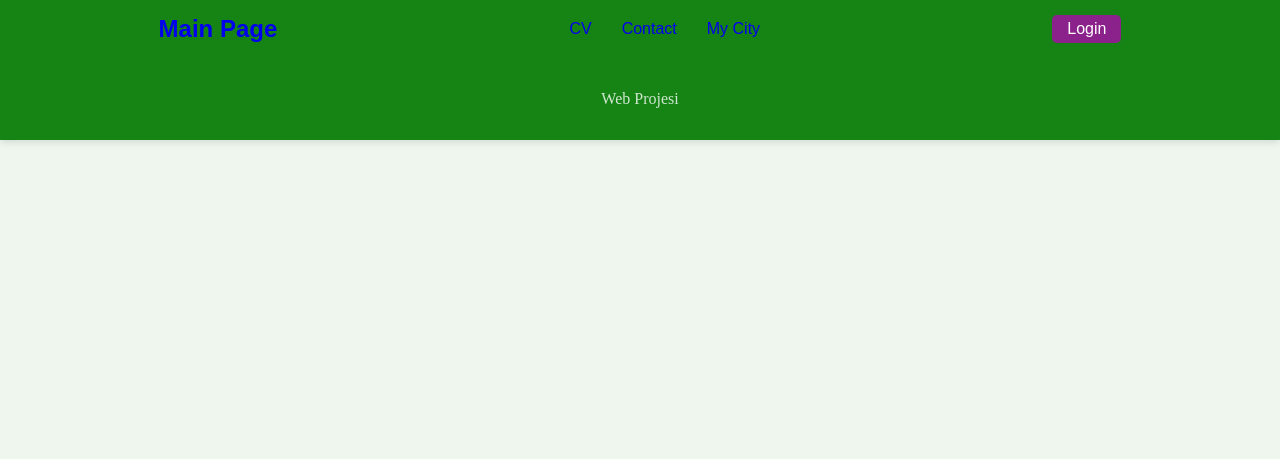
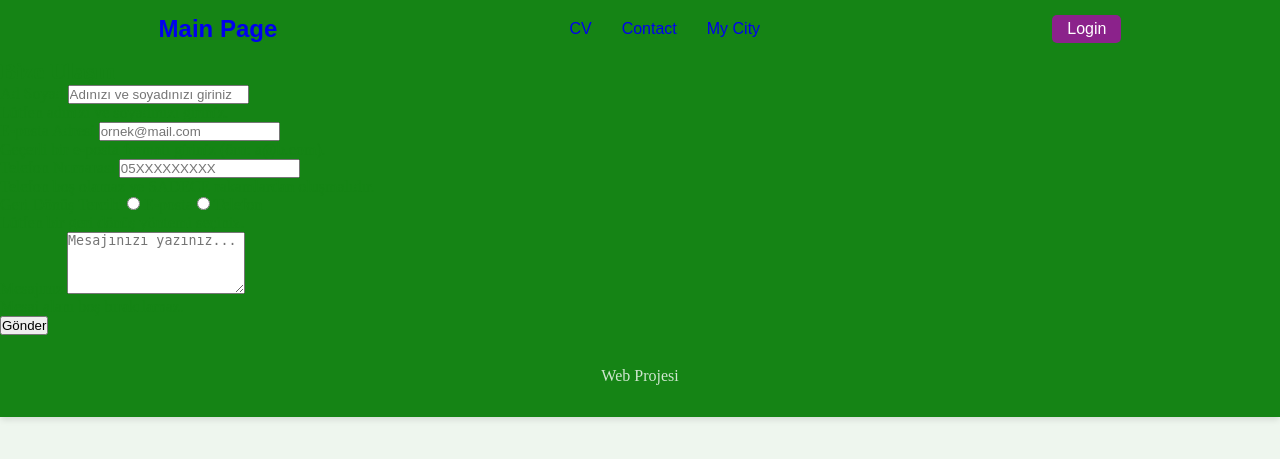
Before and after one commit to yss-1610/web-project, a PHP site: page /contact.html in a window 1280 px wide. Shown: the top 459 px of the page. Run offline with PHP 8.4, Linux system fonts and the light colour scheme.

Commit message:
contact sayfası eklendi

```diff
--- a/contact.html
+++ b/contact.html
@@ -20,9 +20,37 @@
         </nav>
 
     <main>
-        <article>
 
-        </article>
+    <h2>Bize Ulaşın</h2>
+
+    <form id="contactForm">
+
+        <label for="fullName">Ad Soyad</label>
+        <input type="text" id="fullName" placeholder="Adınızı ve soyadınızı giriniz">
+        <div class="error-message" id="err-fullName">Lütfen adınızı ve soyadınızı giriniz.</div>
+
+        <label for="email">E-posta Adresi</label>
+        <input type="email" id="email" placeholder="ornek@mail.com">
+        <div class="error-message" id="err-email">Geçerli bir e-posta formatı giriniz (örn: a@b.com).</div>
+
+        <label for="phone">Telefon Numarası</label>
+        <input type="tel" id="phone" placeholder="05XXXXXXXXX">
+        <div class="error-message" id="err-phone">Telefon boş olamaz ve SADECE rakamlardan oluşmalıdır.</div>
+
+
+        <label>Geri Dönüş Tercihi</label>
+        <input type="radio" id="prefEmail" name="contactPref" value="E-posta">
+        <label for="prefEmail">E-posta</label>
+        <input type="radio" id="prefPhone" name="contactPref" value="Telefon">
+        <label for="prefPhone">Telefon</label>
+        <div class="error-message" id="err-pref">Lütfen bir geri dönüş yöntemi seçiniz.</div>
+
+        <label for="message">Mesajınız</label>
+        <textarea id="message" rows="4" placeholder="Mesajınızı yazınız..."></textarea>
+        <div class="error-message" id="err-message">Mesaj alanı boş bırakılamaz.</div>
+        <button type="submit">Gönder</button>
+    </form>
+</div>
     </main>
 
     <div class="footer">
--- a/mycity.html
+++ b/mycity.html
@@ -21,7 +21,8 @@
     </header>
 
     <main >
-        <article class="main-post">
+        <article class="main-post" >
+            <h1>Trabzon</h1>
             <blockquote>
                     Trabzon, Türkiye'nin Doğu Karadeniz Bölgesinde yer alrken aynı zamanda Karadeniz'e kıyısı bulunur.
                 Bölgenin coğrafi yapısından kaynaklı yüksek yağış oranına sahiptir. Günümüzde bölgede Samsun'dan sonra ikinci en büyük kenttir .
--- a/style.css
+++ b/style.css
@@ -12,14 +12,16 @@
     width: 100%;
     box-shadow: 0 4px 6px -1px rgba(0, 0, 0, 0.1);
 }
-h1,h2,h3{
-    font-size: larger;
+h1{
+    font-family: Georgia, 'Times New Roman', Times, serif;
+    font-size: x-large;
     margin: 1%;
 }
 .main-post{
-    background-color: #f6f3ee91;
+    background-color: #ffffff;
     color: rgb(21 132 21 / 0.7);
     margin: 5% 10% 5% 10%;
+    padding: 1rem 5rem;
     border-radius: 10px;
 }
 a{
```
